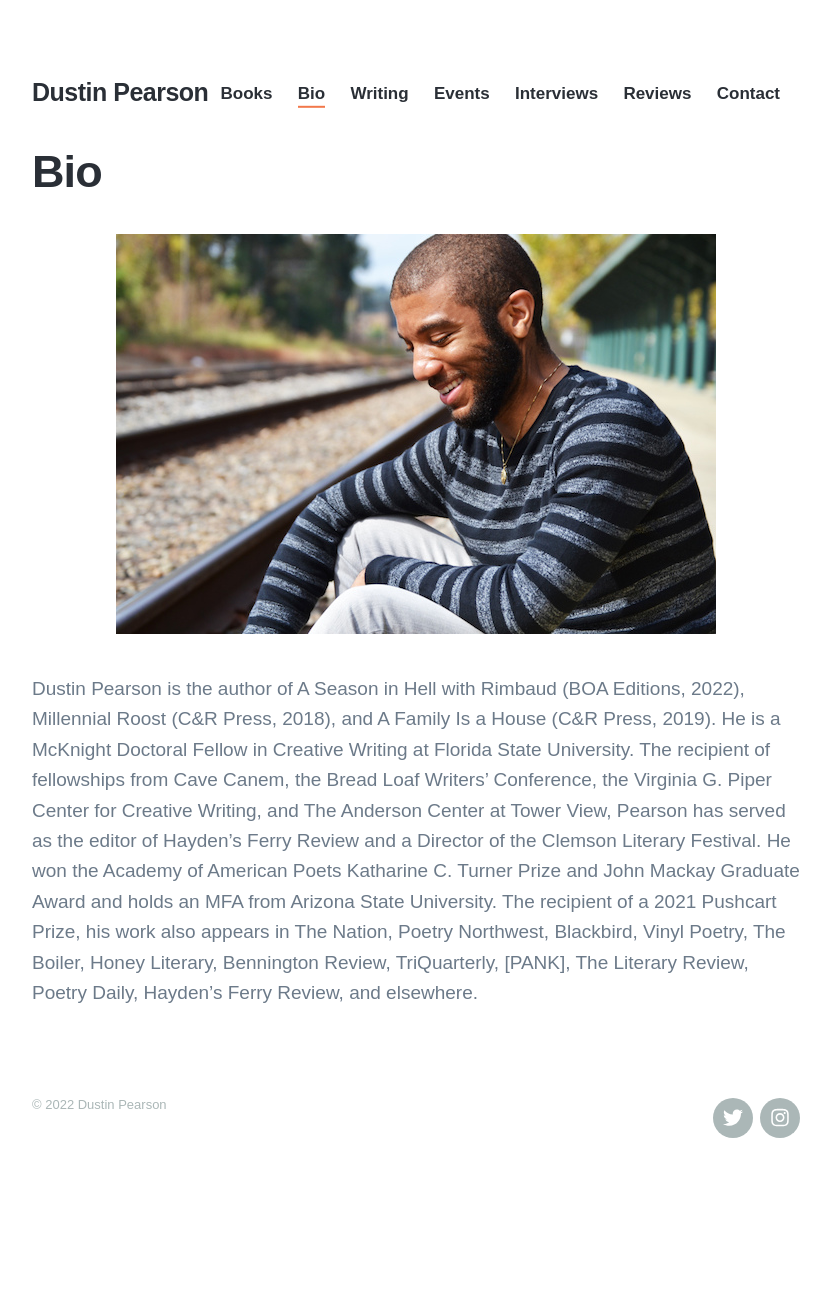
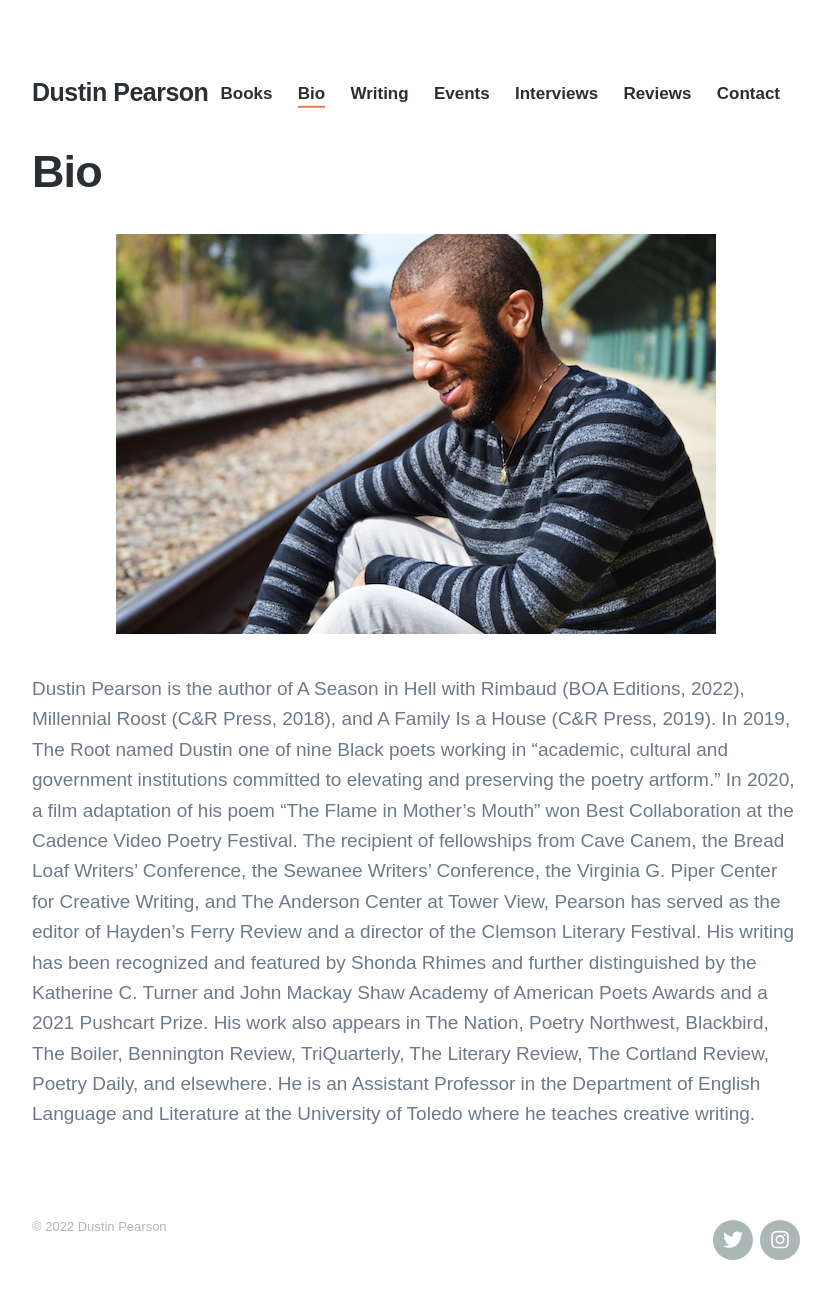
Before and after one commit to strikhar/dustinkpearson, a Jekyll site: the page built from _pages/bio.md, in a window 1280 px wide. Shown: the whole page, without its empty margins (224-1055 px from the left). Built offline with Jekyll 4.4.1, drawn with Linux system fonts in a browser that asks for light colours; nearby versions of some CDN libraries; some web fonts are replaced; before the commit the page ends 1191 px from its top, so only the background shows below that.

Commit message:
Update bio.md

```diff
--- a/_pages/bio.md
+++ b/_pages/bio.md
@@ -6,4 +6,4 @@
 
 ![]({{site.baseurl}}/images/dustin.jpg)
 
-Dustin Pearson is the author of A Season in Hell with Rimbaud (BOA Editions, 2022), Millennial Roost (C&R Press, 2018), and A Family Is a House (C&R Press, 2019). He is a McKnight Doctoral Fellow in Creative Writing at Florida State University. The recipient of fellowships from Cave Canem, the Bread Loaf Writers' Conference, the Virginia G. Piper Center for Creative Writing, and The Anderson Center at Tower View, Pearson has served as the editor of Hayden’s Ferry Review and a Director of the Clemson Literary Festival. He won the Academy of American Poets Katharine C. Turner Prize and John Mackay Graduate Award and holds an MFA from Arizona State University. The recipient of a 2021 Pushcart Prize, his work also appears in The Nation, Poetry Northwest, Blackbird, Vinyl Poetry, The Boiler, Honey Literary, Bennington Review, TriQuarterly, [PANK], The Literary Review, Poetry Daily, Hayden’s Ferry Review, and elsewhere.
+Dustin Pearson is the author of A Season in Hell with Rimbaud (BOA Editions, 2022), Millennial Roost (C&R Press, 2018), and A Family Is a House (C&R Press, 2019). In 2019, The Root named Dustin one of nine Black poets working in “academic, cultural and government institutions committed to elevating and preserving the poetry artform.” In 2020, a film adaptation of his poem “The Flame in Mother’s Mouth” won Best Collaboration at the Cadence Video Poetry Festival. The recipient of fellowships from Cave Canem, the Bread Loaf Writers' Conference, the Sewanee Writers’ Conference, the Virginia G. Piper Center for Creative Writing, and The Anderson Center at Tower View, Pearson has served as the editor of Hayden’s Ferry Review and a director of the Clemson Literary Festival. His writing has been recognized and featured by Shonda Rhimes and further distinguished by the Katherine C. Turner and John Mackay Shaw Academy of American Poets Awards and a 2021 Pushcart Prize. His work also appears in The Nation, Poetry Northwest, Blackbird, The Boiler, Bennington Review, TriQuarterly, The Literary Review, The Cortland Review, Poetry Daily, and elsewhere. He is an Assistant Professor in the Department of English Language and Literature at the University of Toledo where he teaches creative writing.
```
